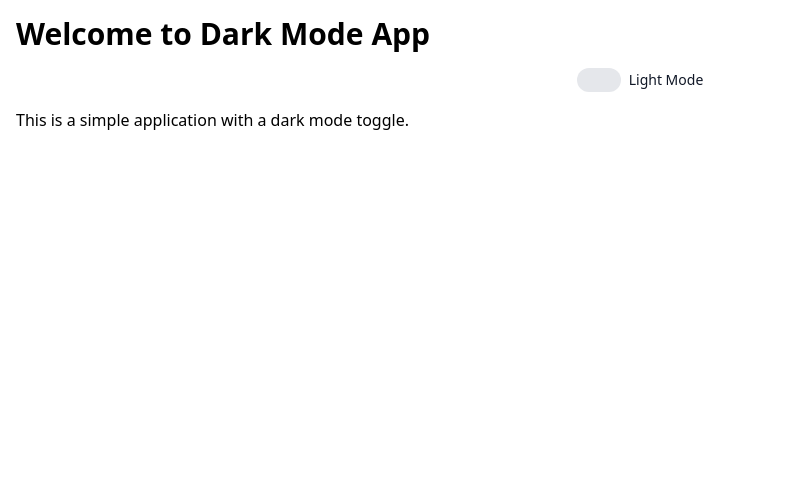
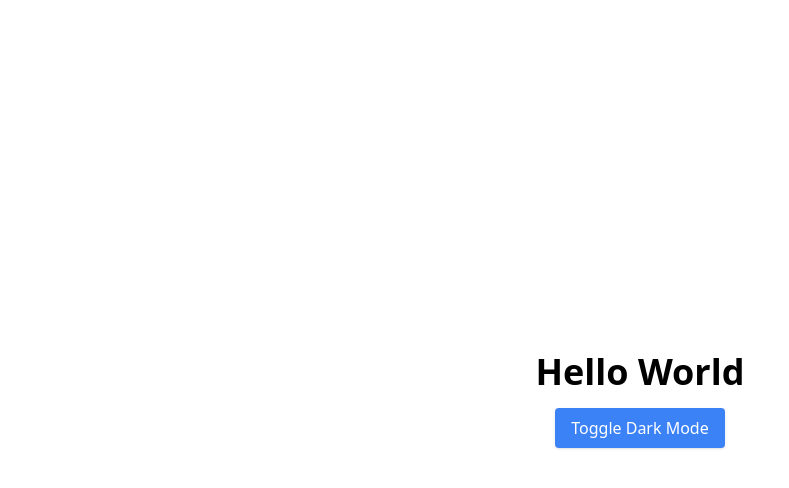
Before and after one commit to ojuan19/sample-backend, a React (Vite) app: page / in a window 1280 px wide. Shown: the top 488 px of the page, without its empty margins (0-789 px from the left). Built offline with nearby package versions, Linux system fonts and the light colour scheme.

Commit message:
Reset repo and add my new files

```diff
--- a/src/App.tsx
+++ b/src/App.tsx
@@ -1,22 +1,26 @@
-import React from 'react';
-import ToggleSwitch from './components/ToggleSwitch';
-import { ThemeProvider, ThemeContext } from './contexts/ThemeContext';
+import React, { useState } from 'react';
 
-const App: React.FC = () => {
+function App() {
+  const [darkMode, setDarkMode] = useState(false);
+
+  const toggleDarkMode = () => {
+    setDarkMode(!darkMode);
+  };
+
   return (
-    <ThemeProvider>
-      <ThemeContext.Consumer>
-        {({ darkMode }) => (
-          <div className={darkMode ? 'bg-gray-800 text-white min-h-screen' : 'bg-white text-black min-h-screen'}>
-            <div className="container mx-auto p-4">
-              <h1 className="text-3xl font-bold mb-4">Welcome to Dark Mode App</h1>
-              <ToggleSwitch />
-              <p className="mt-4">This is a simple application with a dark mode toggle.</p>
-            </div>
-          </div>
-        )}
-      </ThemeContext.Consumer>
-    </ThemeProvider>
+    <div className={darkMode ? 'dark' : ''}>
+      <div className="min-h-screen flex items-center justify-center bg-white dark:bg-gray-900">
+        <div className="text-center">
+          <h1 className="text-4xl font-bold text-black dark:text-white">Hello World</h1>
+          <button
+            onClick={toggleDarkMode}
+            className="mt-4 px-4 py-2 bg-blue-500 text-white rounded shadow hover:bg-blue-600 focus:outline-none"
+          >
+            Toggle Dark Mode
+          </button>
+        </div>
+      </div>
+    </div>
   );
 }
 
--- a/src/components/ToggleSwitch.tsx
+++ /dev/null
@@ -1,23 +0,0 @@
-import React, { useContext } from 'react';
-import { ThemeContext } from '../contexts/ThemeContext';
-
-const ToggleSwitch: React.FC = () => {
-  const themeContext = useContext(ThemeContext);
-  if (!themeContext) throw new Error("ToggleSwitch must be used within a ThemeProvider");
-
-  const { darkMode, toggleDarkMode } = themeContext;
-
-  return (
-    <div className="flex items-center justify-center mt-4">
-      <label htmlFor="toggle-switch" className="inline-flex relative items-center cursor-pointer">
-        <input type="checkbox" id="toggle-switch" className="sr-only peer" checked={darkMode} onChange={toggleDarkMode} />
-        <div className="w-11 h-6 bg-gray-200 peer-focus:outline-none peer-focus:ring-4 peer-focus:ring-blue-300 rounded-full peer dark:bg-gray-700 peer-checked:bg-blue-600"></div>
-        <span className="ml-2 text-sm font-medium text-gray-900 dark:text-gray-300">
-          {darkMode ? "Dark Mode" : "Light Mode"}
-        </span>
-      </label>
-    </div>
-  );
-};
-
-export default ToggleSwitch;
--- a/src/contexts/ThemeContext.tsx
+++ /dev/null
@@ -1,22 +0,0 @@
-import React, { createContext, useState, ReactNode } from 'react';
-
-interface ThemeContextType {
-  darkMode: boolean;
-  toggleDarkMode: () => void;
-}
-
-export const ThemeContext = createContext<ThemeContextType | undefined>(undefined);
-
-export const ThemeProvider: React.FC<{ children: ReactNode }> = ({ children }) => {
-  const [darkMode, setDarkMode] = useState(false);
-
-  const toggleDarkMode = () => {
-    setDarkMode(prevMode => !prevMode);
-  };
-
-  return (
-    <ThemeContext.Provider value={{ darkMode, toggleDarkMode }}>
-      {children}
-    </ThemeContext.Provider>
-  );
-};
```
